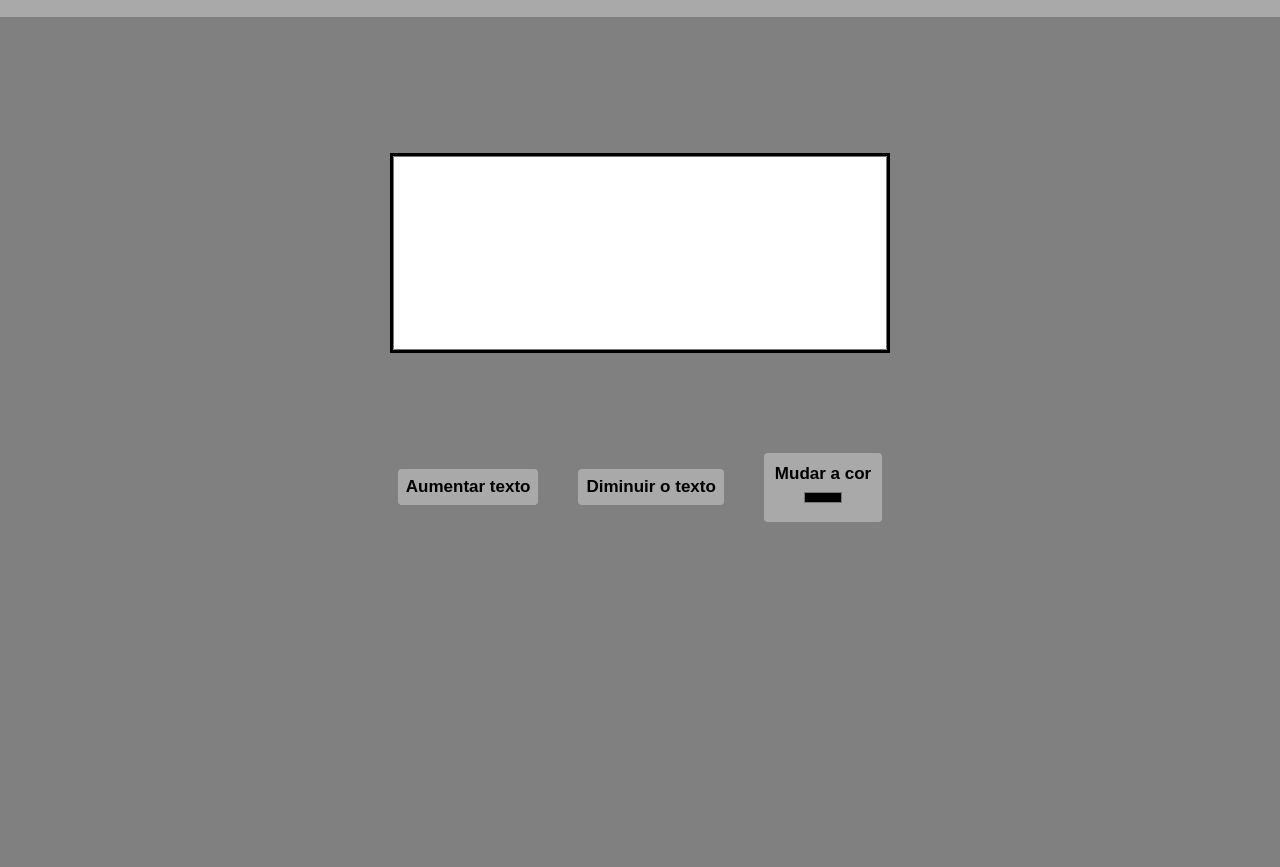
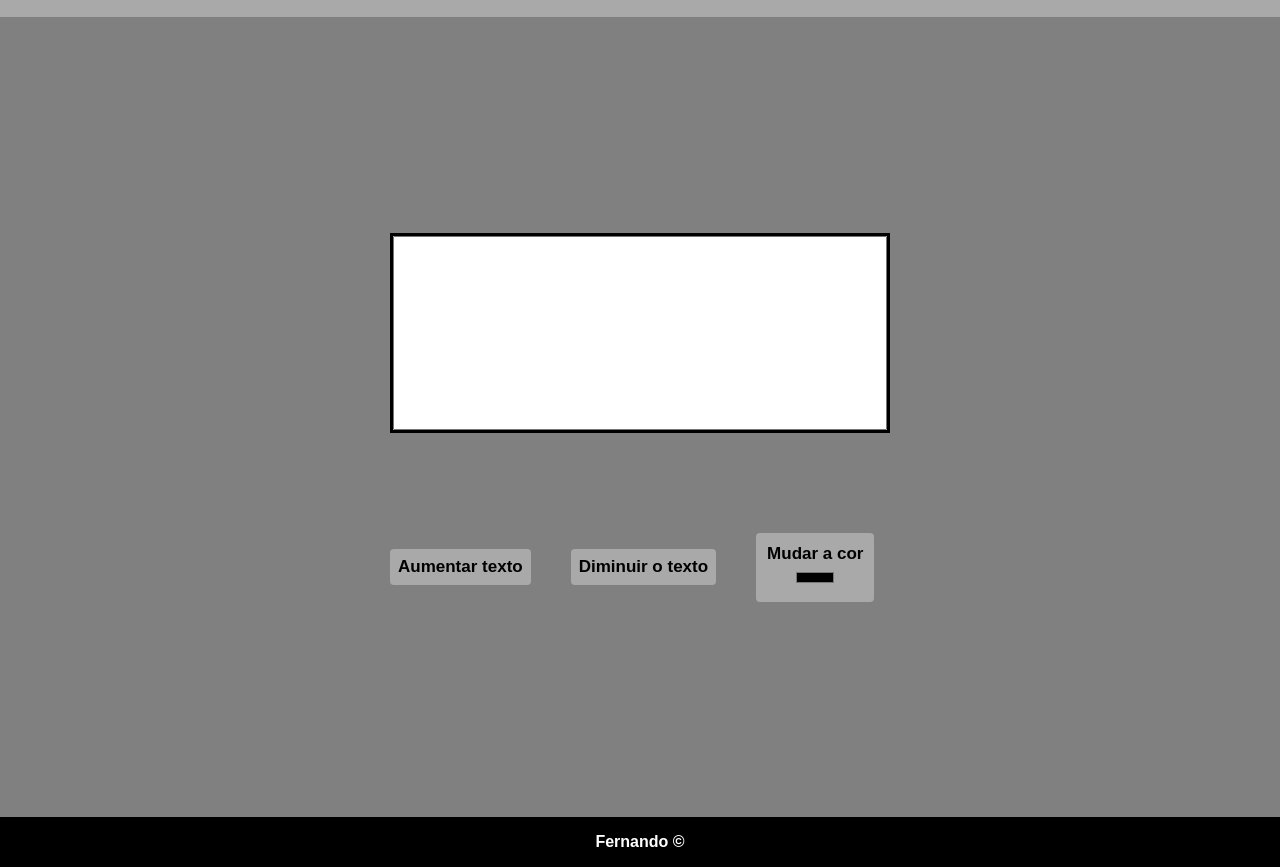
Before and after one commit to fernandobarrosd/editor-de-texto, a plain HTML site: page index.html in a window 1280 px wide. Shown: the part 78-945 px from the top of the page. Before the commit the page ends 800 px from the top, so only its background shows below. Drawn offline with Linux system fonts and the light colour scheme.

Commit message:
editor-de-texto update 2

```diff
--- a/index.html
+++ b/index.html
@@ -44,6 +44,8 @@
             </div>
         </section>
     </main>
-    <footer></footer>
+    <footer>
+        <p>Fernando &copy;</p>
+    </footer>
 </body>
 </html>
--- a/style.css
+++ b/style.css
@@ -5,10 +5,13 @@
     font-family: sans-serif;
 }
 
+
 body {
-    width: 100vw;
-    height: 100vh;
+    width: 100%;
     background-color: gray;
+    overflow-y: auto;
+    overflow-x: hidden;
+
 }
 
 .cabecalho {
@@ -20,7 +23,7 @@ body {
 }
 
 main {
-    height: 80vh;
+    height: 100vh;
     display: flex;
     flex-direction: column;
     align-items: center;
@@ -43,6 +46,7 @@ main {
 
 
 .editor-actions {
+    width: 500px;
     display: flex;
     margin-top: 100px;
     gap: 40px;
@@ -71,3 +75,13 @@ main {
     font-weight: bold;
 
 }
+
+footer {
+    background-color: black;
+    height: 50px;
+    color: white;
+    font-weight: bold;
+    display: flex;
+    justify-content: center;
+    align-items: center;
+}
```
